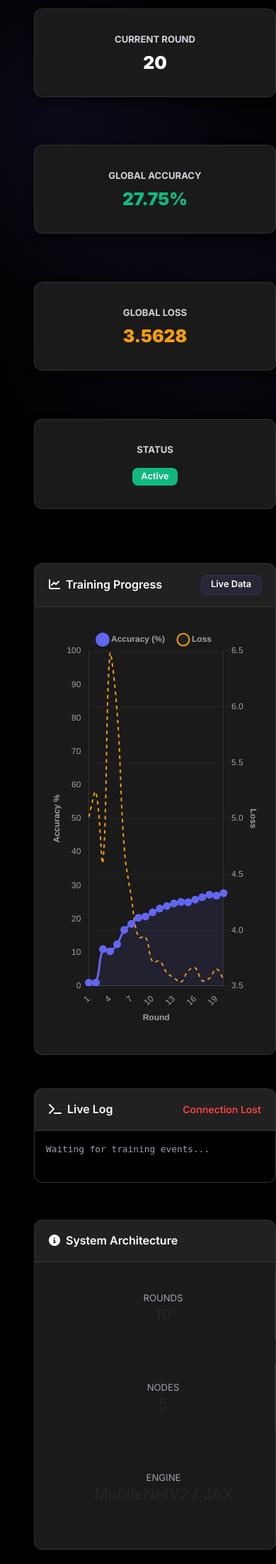
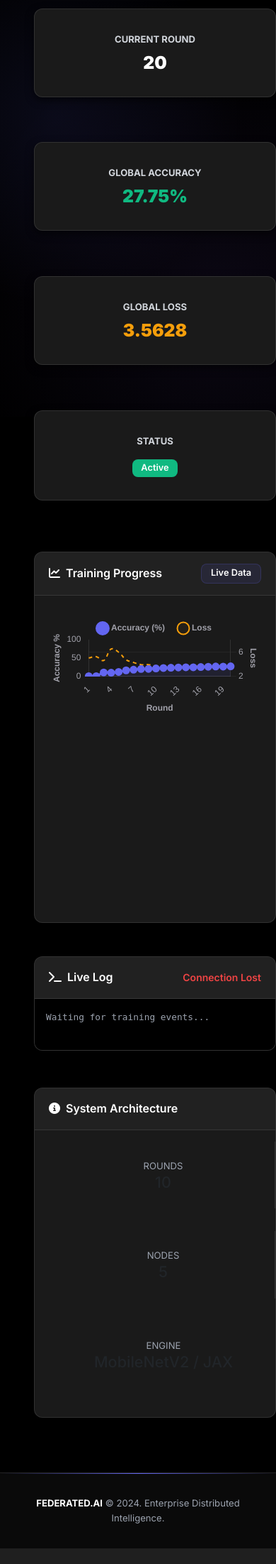
Before and after one commit to saifullah2032/De-Centralized-Image-Classification-Through-Federated-Learning, a Flask app: page /admin/dashboard in a window 390 px wide. Shown: the part 257-2460 px from the top of the page at 71% size. After the commit the page ends 2438 px from the top, so only its background shows below. Run offline with Flask 3, Linux system fonts and the light colour scheme; a user stored in the database is signed in; data that the repository does not hold is empty.

Commit message:
Fix admin dashboard graph rendering and responsive card layout
- Fix chart rendering: Add fixed height container (400px) to prevent chart overflow
- Set Chart.js aspectRatio to 2 and maintainAspectRatio to true for proper sizing
- Fix card grid layout: Use Bootstrap responsive classes (col-12 col-sm-6 col-lg-3)
  - Mobile (< 576px): 1 card per row (full width)
  - Tablet (576px-991px): 2 cards per row
  - Desktop (992px+): 4 cards per row
- Add chart-container wrapper with overflow control
- Add responsive CSS media queries for proper card grid behavior
- Ensure chart and log panel have consistent max-height of 400px

```diff
--- a/frontend_web/templates/admin_dashboard.html
+++ b/frontend_web/templates/admin_dashboard.html
@@ -13,7 +13,7 @@
 
 <div class="row g-4 mb-4">
     <!-- Status Cards -->
-    <div class="col-md-3">
+    <div class="col-12 col-sm-6 col-lg-3">
         <div class="card">
             <div class="card-body text-center py-4">
                 <div class="text-secondary small fw-bold text-uppercase mb-2">Current Round</div>
@@ -21,7 +21,7 @@
             </div>
         </div>
     </div>
-    <div class="col-md-3">
+    <div class="col-12 col-sm-6 col-lg-3">
         <div class="card">
             <div class="card-body text-center py-4">
                 <div class="text-secondary small fw-bold text-uppercase mb-2">Global Accuracy</div>
@@ -29,7 +29,7 @@
             </div>
         </div>
     </div>
-    <div class="col-md-3">
+    <div class="col-12 col-sm-6 col-lg-3">
         <div class="card">
             <div class="card-body text-center py-4">
                 <div class="text-secondary small fw-bold text-uppercase mb-2">Global Loss</div>
@@ -37,7 +37,7 @@
             </div>
         </div>
     </div>
-    <div class="col-md-3">
+    <div class="col-12 col-sm-6 col-lg-3">
         <div class="card">
             <div class="card-body text-center py-4">
                 <div class="text-secondary small fw-bold text-uppercase mb-2">Status</div>
@@ -51,20 +51,22 @@
 
 <div class="row g-4 mb-4">
     <!-- Training Progress Chart -->
-    <div class="col-md-8">
+    <div class="col-12 col-lg-8">
         <div class="card h-100">
             <div class="card-header d-flex justify-content-between align-items-center">
                 <span><i class="fas fa-chart-line me-2"></i>Training Progress</span>
                 <span class="badge bg-primary-transparent text-primary">Live Data</span>
             </div>
             <div class="card-body">
-                <canvas id="trainingChart"></canvas>
+                <div class="chart-container" style="position: relative; height: 400px; max-height: 400px;">
+                    <canvas id="trainingChart"></canvas>
+                </div>
             </div>
         </div>
     </div>
 
     <!-- Real-time Logs -->
-    <div class="col-md-4">
+    <div class="col-12 col-lg-4">
         <div class="card h-100">
             <div class="card-header d-flex justify-content-between align-items-center">
                 <span><i class="fas fa-terminal me-2"></i>Live Log</span>
@@ -154,7 +156,8 @@
             },
             options: {
                 responsive: true,
-                maintainAspectRatio: false,
+                maintainAspectRatio: true,
+                aspectRatio: 2,
                 interaction: {
                     mode: 'index',
                     intersect: false
@@ -328,5 +331,41 @@
         border: 1px solid rgba(99, 102, 241, 0.2);
     }
     .fw-black { font-weight: 900; }
+
+    /* Chart container fixes */
+    .chart-container {
+        width: 100%;
+        overflow: hidden;
+    }
+
+    .chart-container canvas {
+        max-width: 100%;
+        height: auto !important;
+    }
+
+    /* Responsive card grid adjustments */
+    @media (max-width: 575px) {
+        /* Mobile: 1 card per row (full width) */
+        .row.g-4 > [class*="col-"] {
+            flex: 0 0 100%;
+            max-width: 100%;
+        }
+    }
+
+    @media (min-width: 576px) and (max-width: 991px) {
+        /* Tablet: 2 cards per row */
+        .row.g-4 > [class*="col-sm-"] {
+            flex: 0 0 50%;
+            max-width: 50%;
+        }
+    }
+
+    @media (min-width: 992px) {
+        /* Desktop: 4 cards per row */
+        .row.g-4 > [class*="col-lg-3"] {
+            flex: 0 0 25%;
+            max-width: 25%;
+        }
+    }
 </style>
 {% endblock %}
```
